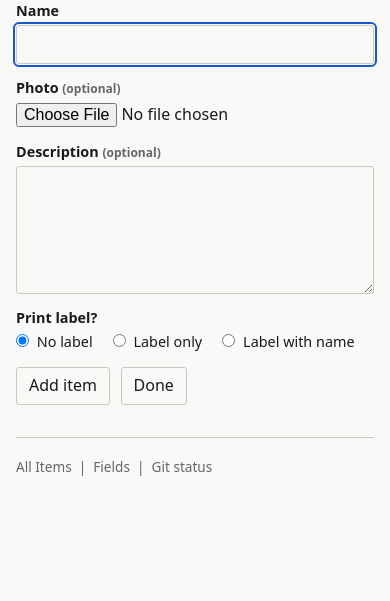
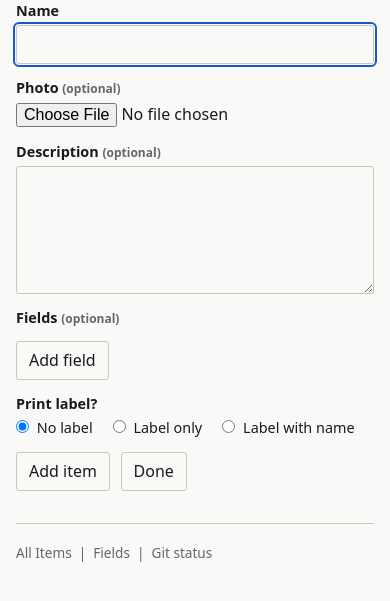
Before and after one commit to flroppy/homERP, a FastAPI app: page /new/ in a window 390 px wide. Shown: the part 116-717 px from the top of the page. Run offline with FastAPI, Linux system fonts and the light colour scheme; data that the repository does not hold is empty; some libraries are stand-ins or nearby versions.

Commit message:
replace datalist autocomplete with custom dropdown for field inputs
datalist is unreliable on mobile (especially iOS Safari). New
implementation uses a positioned <ul> dropdown with mousedown+touchend
handlers so tap selection works correctly on mobile. Shared JS in
static/fields-autocomplete.js used by both create and edit forms.
Also adds fields to the create item form.

Co-Authored-By: Claude Sonnet 4.6 <noreply@anthropic.com>

```diff
--- a/routers/items.py
+++ b/routers/items.py
@@ -171,6 +171,8 @@ async def create_item(
     content: str = Form(default=""),
     photo: Optional[UploadFile] = File(default=None),
     label: str = Form(default="no"),
+    field_key: list[str] = Form(default=[]),
+    field_value: list[str] = Form(default=[]),
 ):
     folder_name = name.strip()
     if not folder_name:
@@ -178,9 +180,15 @@ async def create_item(
     if '?' in folder_name:
         raise HTTPException(status_code=400, detail="? not allowed in name")
 
+    fields = {}
+    for k, v in zip(field_key, field_value):
+        k = k.strip()
+        if k and v.strip():
+            fields[k] = v.strip()
+
     parent = storage.HOUSE_ROOT / path
     try:
-        item_id, item_path = storage.create_item(parent, folder_name, content)
+        item_id, item_path = storage.create_item(parent, folder_name, content, fields)
     except FileExistsError:
         raise HTTPException(status_code=409, detail=f"'{folder_name}' already exists here")
 
--- /dev/null
+++ b/static/fields-autocomplete.js
@@ -0,0 +1,69 @@
+// Custom autocomplete for field key/value inputs. Works on mobile.
+// Requires .ac-wrap wrappers around inputs and #fields-container in the form.
+
+let _fields = {};
+
+fetch('/api/fields').then(r => r.json()).then(data => { _fields = data; });
+
+function _showAcList(input, items) {
+    _dismissAcList();
+    if (!items.length) return;
+    const wrap = input.closest('.ac-wrap');
+    if (!wrap) return;
+    const ul = document.createElement('ul');
+    ul.className = 'autocomplete-list';
+    items.forEach(text => {
+        const li = document.createElement('li');
+        li.textContent = text;
+        const select = e => {
+            e.preventDefault();
+            input.value = text;
+            _dismissAcList();
+            if (input.name === 'field_key') {
+                const valInput = input.closest('.field-row').querySelector('[name="field_value"]');
+                if (valInput) { valInput.focus(); onValueFocus(valInput); }
+            }
+        };
+        li.addEventListener('mousedown', select);
+        li.addEventListener('touchend', select);
+        ul.appendChild(li);
+    });
+    wrap.appendChild(ul);
+}
+
+function _dismissAcList() {
+    document.querySelectorAll('.autocomplete-list').forEach(el => el.remove());
+}
+
+function onKeyInput(input) {
+    const q = input.value.toLowerCase();
+    const keys = Object.keys(_fields).filter(k => !q || k.toLowerCase().includes(q));
+    _showAcList(input, keys);
+}
+
+function onValueInput(input) {
+    const key = input.closest('.field-row').querySelector('[name="field_key"]').value;
+    const q = input.value.toLowerCase();
+    const vals = (_fields[key] || []).filter(v => !q || v.toLowerCase().includes(q));
+    _showAcList(input, vals);
+}
+
+function onValueFocus(input) {
+    const key = input.closest('.field-row').querySelector('[name="field_key"]').value;
+    _showAcList(input, _fields[key] || []);
+}
+
+function addField() {
+    const row = document.createElement('div');
+    row.className = 'field-row';
+    row.innerHTML =
+        '<div class="ac-wrap"><input type="text" name="field_key" placeholder="key" aria-label="Field key" oninput="onKeyInput(this)" onfocus="onKeyInput(this)"></div>'
+      + '<div class="ac-wrap"><input type="text" name="field_value" placeholder="value" aria-label="Field value" oninput="onValueInput(this)" onfocus="onValueFocus(this)"></div>'
+      + '<button type="button" aria-label="Remove field" onclick="this.closest(\'.field-row\').remove()">✕</button>';
+    document.getElementById('fields-container').appendChild(row);
+    row.querySelector('input').focus();
+}
+
+document.addEventListener('click', e => {
+    if (!e.target.closest('.ac-wrap')) _dismissAcList();
+});
--- a/templates/new.html
+++ b/templates/new.html
@@ -29,6 +29,12 @@
 
         <label for="item-content">Description <small>(optional)</small></label>
         <textarea id="item-content" name="content" rows="2"></textarea>
+
+        <fieldset id="custom-fields-section">
+            <legend>Fields <small>(optional)</small></legend>
+            <div id="fields-container"></div>
+            <button type="button" onclick="addField()">Add field</button>
+        </fieldset>
 
         <fieldset>
             <legend>Print label?</legend>
@@ -72,6 +78,7 @@
     <ul id="session-list"></ul>
 </section>
 
+<script src="/static/fields-autocomplete.js"></script>
 <script>
 const PARENT = {{ parent_path | tojson }};
 const SESSION_KEY = 'addSession:' + PARENT;
```
Also changed, not shown: static/style.css (+26 -1 lines), templates/edit.html (+3 -29 lines).
